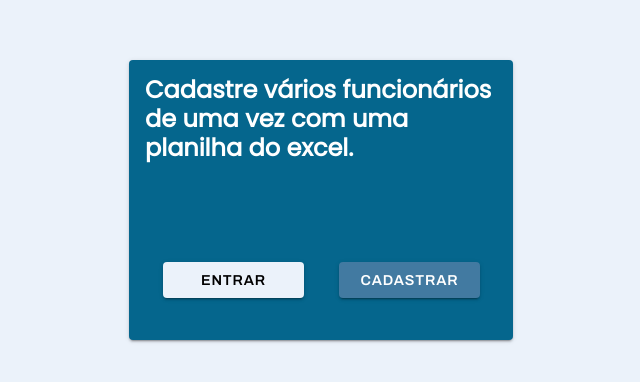
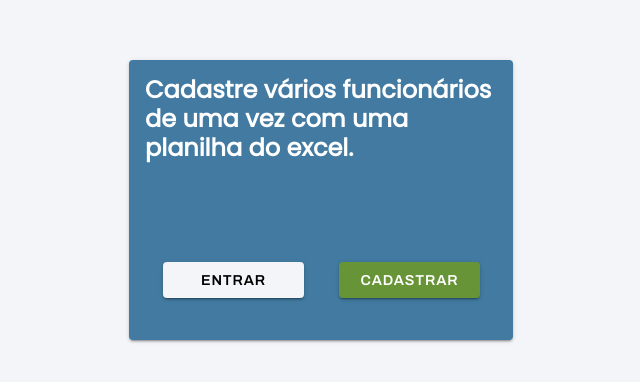
Before and after one commit to MikhailRommulo/cadastro-de-funcionarios-com-excel, a React (Create React App) app: page /landing in a window 1280 px wide. Shown: the part 210-592 px from the top of the page, without its empty margins (329-969 px from the left). Built offline with nearby package versions, Linux system fonts and the light colour scheme.

Commit message:
redefinition of colors

```diff
--- a/src/theme/globalStyle.ts
+++ b/src/theme/globalStyle.ts
@@ -2,26 +2,26 @@ import { createGlobalStyle } from 'styled-components';
 
 const GlobalStyle = createGlobalStyle`
   :root {
-  --ion-color-primary: #679436;
-  --ion-color-primary-rgb: 103,148,54;
+  --ion-color-primary: #05668D;
+  --ion-color-primary-rgb: 5,102,141;
   --ion-color-primary-contrast: #ffffff;
   --ion-color-primary-contrast-rgb: 255,255,255;
-  --ion-color-primary-shade: #5b8230;
-  --ion-color-primary-tint: #769f4a;
+  --ion-color-primary-shade: #045a7c;
+  --ion-color-primary-tint: #1e7598;
 
-  --ion-color-secondary: #05668D;
-  --ion-color-secondary-rgb: 5,102,141;
+  --ion-color-secondary: #427aa1;
+  --ion-color-secondary-rgb: 66,122,161;
   --ion-color-secondary-contrast: #ffffff;
   --ion-color-secondary-contrast-rgb: 255,255,255;
-  --ion-color-secondary-shade: #045a7c;
-  --ion-color-secondary-tint: #1e7598;
+  --ion-color-secondary-shade: #3a6b8e;
+  --ion-color-secondary-tint: #5587aa;
 
-  --ion-color-tertiary: #427aa1;
-  --ion-color-tertiary-rgb: 66,122,161;
+  --ion-color-tertiary: #679436;
+  --ion-color-tertiary-rgb: 103,148,54;
   --ion-color-tertiary-contrast: #ffffff;
   --ion-color-tertiary-contrast-rgb: 255,255,255;
-  --ion-color-tertiary-shade: #3a6b8e;
-  --ion-color-tertiary-tint: #5587aa;
+  --ion-color-tertiary-shade: #5b8230;
+  --ion-color-tertiary-tint: #769f4a;
 
   --ion-color-success: #2dd36f;
   --ion-color-success-rgb: 45,211,111;
@@ -58,12 +58,12 @@ const GlobalStyle = createGlobalStyle`
   --ion-color-medium-shade: #808289;
   --ion-color-medium-tint: #9d9fa6;
 
-  --ion-color-light: #ebf2fa;
-  --ion-color-light-rgb: 235,242,250;
+  --ion-color-light: #f4f5f8;
+  --ion-color-light-rgb: 244,245,248;
   --ion-color-light-contrast: #000000;
   --ion-color-light-contrast-rgb: 0,0,0;
-  --ion-color-light-shade: #cfd5dc;
-  --ion-color-light-tint: #edf3fb;
+  --ion-color-light-shade: #d7d8da;
+  --ion-color-light-tint: #f5f6f9;
 }
 `;
 
```
